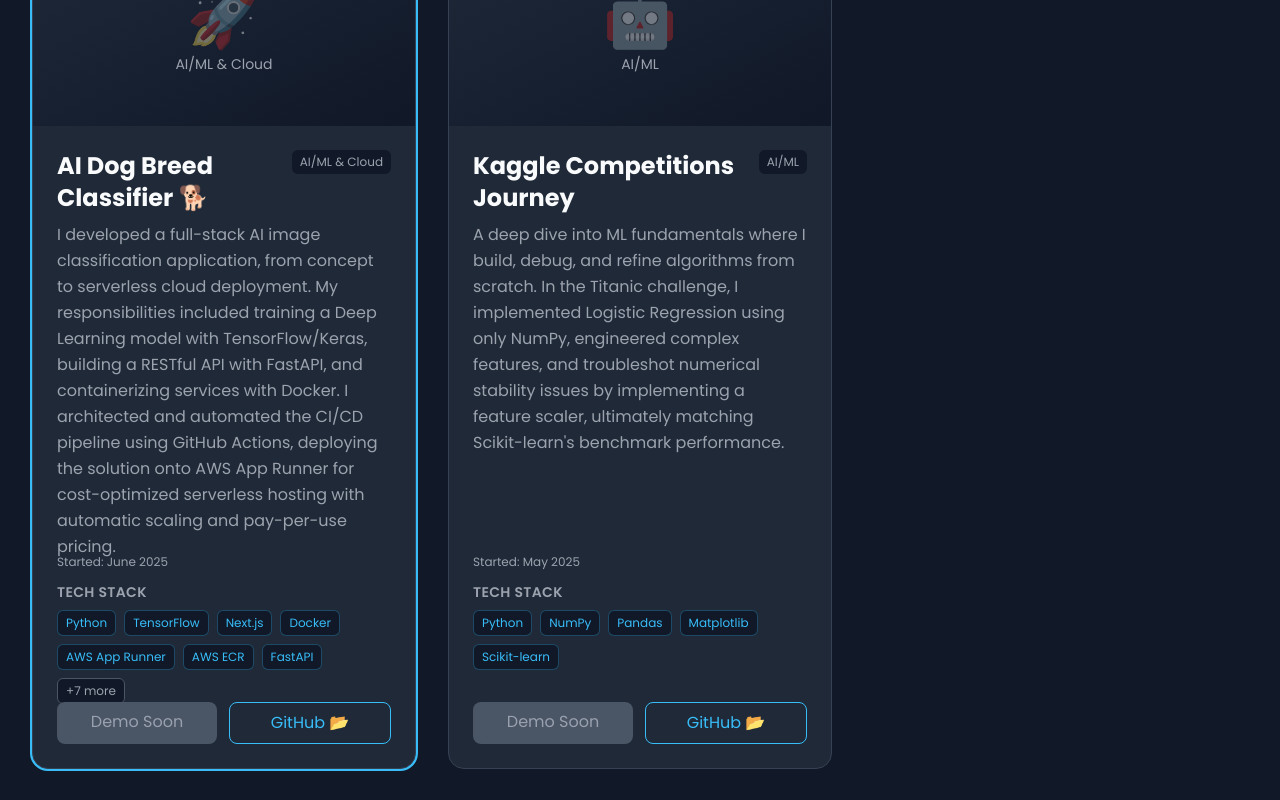
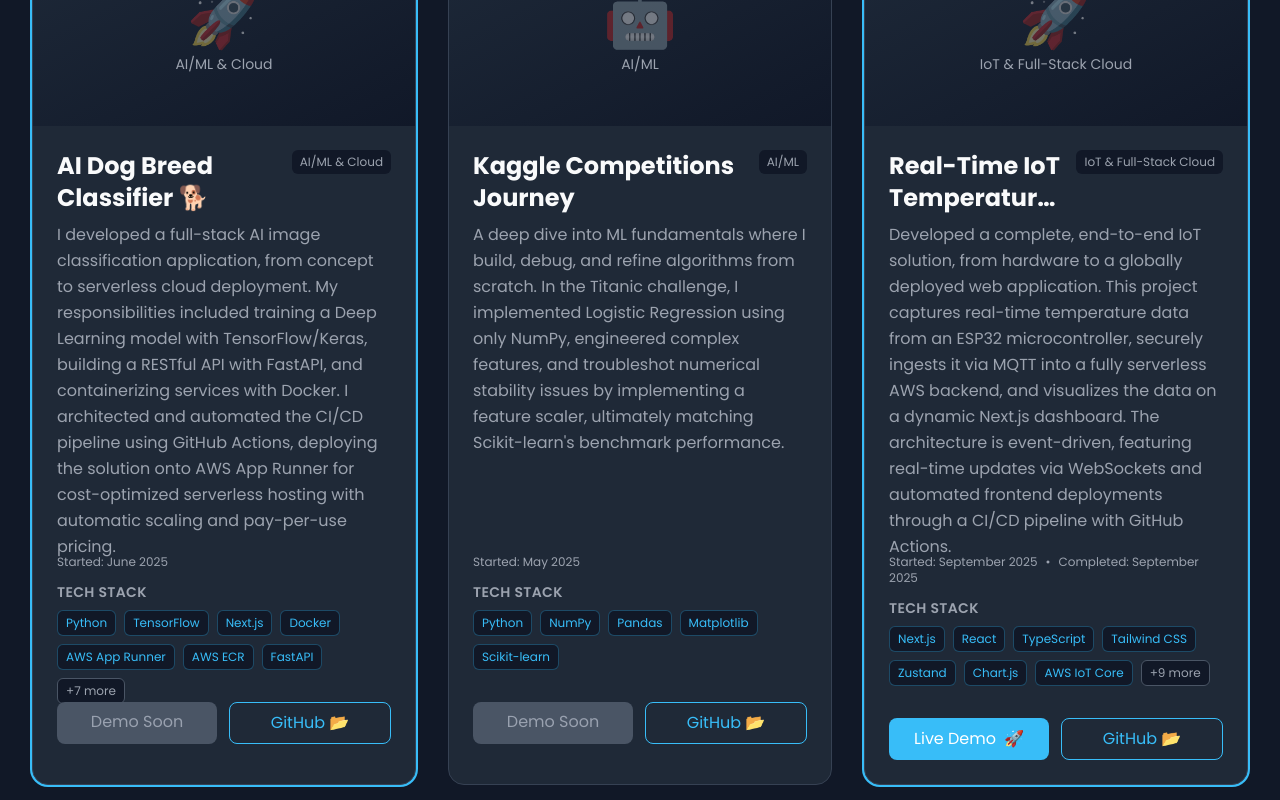
Before and after one commit to gbcbaptista/portfolio, a Next.js app: page / in a window 1280 px wide. Shown: the part 540-1340 px from the top of the page. Built offline with nearby package versions, Linux system fonts and the light colour scheme.

Commit message:
feat: add temperature monitor project

```diff
--- a/src/app/projects.ts
+++ b/src/app/projects.ts
@@ -43,6 +43,37 @@ const projectsList = [
     startDate: "May 2025",
     completionDate: undefined,
   },
+  {
+    id: 3,
+    title: "Real-Time IoT Temperature Dashboard 🌡️",
+    description:
+      "Developed a complete, end-to-end IoT solution, from hardware to a globally deployed web application. This project captures real-time temperature data from an ESP32 microcontroller, securely ingests it via MQTT into a fully serverless AWS backend, and visualizes the data on a dynamic Next.js dashboard. The architecture is event-driven, featuring real-time updates via WebSockets and automated frontend deployments through a CI/CD pipeline with GitHub Actions.",
+    techStack: [
+      "Next.js",
+      "React",
+      "TypeScript",
+      "Tailwind CSS",
+      "Zustand",
+      "Chart.js",
+      "AWS IoT Core",
+      "AWS Lambda",
+      "Amazon DynamoDB",
+      "API Gateway (REST & WebSocket)",
+      "Amazon S3",
+      "Amazon CloudFront",
+      "AWS IAM",
+      "GitHub Actions",
+      "ESP32",
+      "MQTT",
+    ],
+    category: "IoT & Full-Stack Cloud",
+    status: "Completed" as const,
+    featured: true,
+    demoUrl: "https://rt-temperature-monitor.gabriel-baptista.dev/",
+    githubUrl: "https://github.com/gbcbaptista/temperature-monitor",
+    startDate: "September 2025",
+    completionDate: "September 2025",
+  },
 ];
 
 export default projectsList;
```
